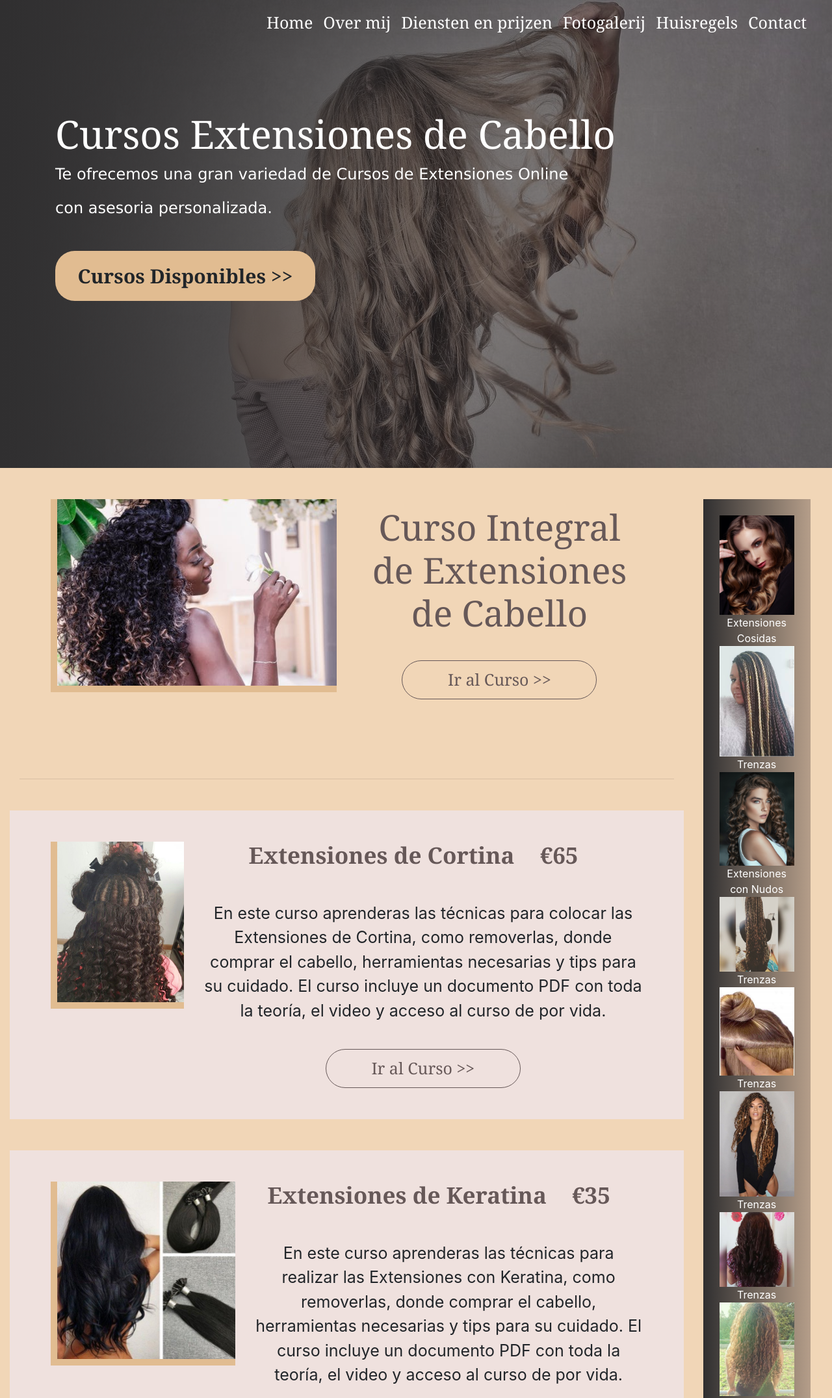
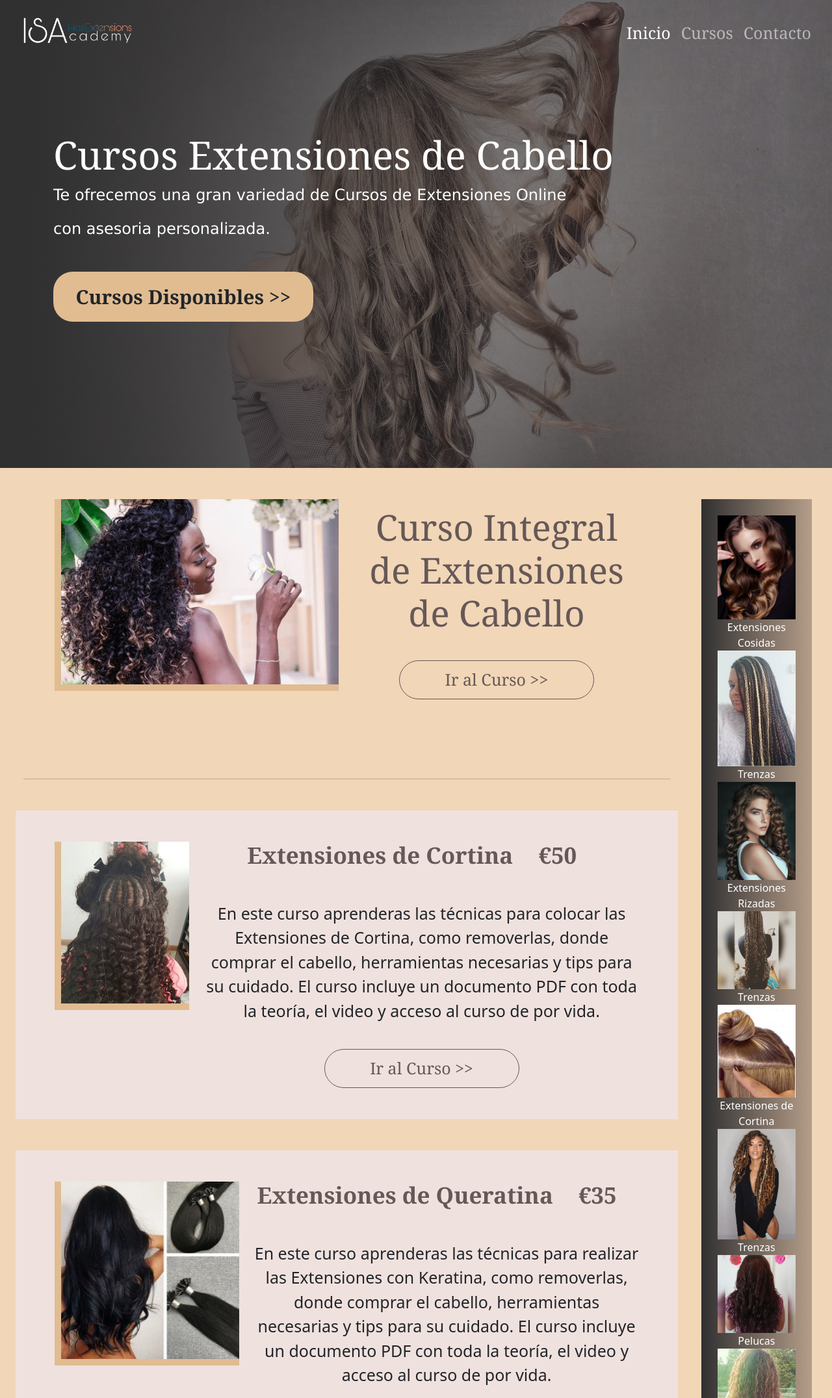
Before and after one commit to isaryaime19/isa-academy, a plain HTML site: page index.html in a window 1280 px wide. Shown: the top 2151 px of the page at 65% size. Drawn offline with nearby package versions, Linux system fonts and the light colour scheme.

Commit message:
Navbar update
Navbar update

```diff
--- a/index.html
+++ b/index.html
@@ -10,9 +10,10 @@
     <!-- SEO -->
     <link rel="stylesheet" href="style.css">
     <!-- Bootstrap CSS -->
-    <link rel="stylesheet" href="https://stackpath.bootstrapcdn.com/bootstrap/4.4.1/css/bootstrap.min.css"
-    integrity="sha384-Vkoo8x4CGsO3+Hhxv8T/Q5PaXtkKtu6ug5TOeNV6gBiFeWPGFN9MuhOf23Q9Ifjh"
-    crossorigin="anonymous">
+   <!-- CSS only -->
+<link href="https://cdn.jsdelivr.net/npm/bootstrap@5.0.0-beta2/dist/css/bootstrap.min.css" rel="stylesheet" integrity="sha384-BmbxuPwQa2lc/FVzBcNJ7UAyJxM6wuqIj61tLrc4wSX0szH/Ev+nYRRuWlolflfl" crossorigin="anonymous">
+<!-- JavaScript Bundle with Popper -->
+<script src="https://cdn.jsdelivr.net/npm/bootstrap@5.0.0-beta2/dist/js/bootstrap.bundle.min.js" integrity="sha384-b5kHyXgcpbZJO/tY9Ul7kGkf1S0CWuKcCD38l8YkeH8z8QjE0GmW1gYU5S9FOnJ0" crossorigin="anonymous"></script>
 <script src="https://kit.fontawesome.com/ba1f2bfbe7.js" crossorigin="anonymous"></script>
 
 <title>Cursos de Extensiones</title>
@@ -20,55 +21,40 @@
 <body>
     <header>
     <div class="container-fluid portada" id="home">
-            <nav class="navbar navbar-dark navbar-expand-lg">
-              <!--   <img src="img/logo.png" alt="massage" class="logo img-fluid" > -->
-                        <button
-                            class="navbar-toggler"
-                            type="button"
-                            data-toggle="collapse"
-                            data-target="#navbarSupportedContent"
-                            aria-controls="navbarSupportedContent"
-                            aria-expanded="false"
-                            aria-label="Toggle navigation">
+        <nav class="navbar navbar-expand-lg navbar-dark">
+            <div class="container-fluid">
+              <img src="/img/logo.png" alt="" class="logo">
+              <button class="navbar-toggler" type="button" data-bs-toggle="collapse" data-bs-target="#navbarNav" aria-controls="navbarNav" aria-expanded="false" aria-label="Toggle navigation">
                 <span class="navbar-toggler-icon"></span>
               </button>
-
-                        <div class="collapse navbar-collapse" id="navbarSupportedContent">
-
-                            <ul class="navbar-nav ml-auto">
-                                <li class="nav-item active">
-                                    <a class="nav-link" href="#menu">Home<span class="sr-only">(current)</span></a>
+              <div class="collapse navbar-collapse" id="navbarNav">
+                <ul class="navbar-nav ms-auto">
+                  <li class="nav-item">
+                    <a class="nav-link active" aria-current="page" href="#home">Inicio</a>
                   </li>
-                                <li class="nav-item active">
-                                    <a class="nav-link" href="#Nosotros">Over mij</a>
+                  <li class="nav-item">
+                    <a class="nav-link" href="#Servicios">Cursos</a>
                   </li>
-                                <li class="nav-item active">
-                                    <a class="nav-link" href="#Servicios">Diensten en prijzen</a>
-                                </li>
-                                <li class="nav-item active">
-                                    <a class="nav-link" href="#fotogalerij">Fotogalerij</a>
-                                </li>
-                                <li class="nav-item active">
-                                    <a class="nav-link" href="#Regels">Huisregels</a>
-                                </li>
-                                <li class="nav-item active">
-                                    <a class="nav-link" href="#Contacto">Contact</a>
+                  <li class="nav-item">
+                    <a class="nav-link" href="#contacto">Contacto</a>
                   </li>
                 </ul>
               </div>
+            </div>
           </nav>
-
+     </div>
       <!--end navbar-->
         <div class="bb container">
             <h1 class="ml6"> Cursos Extensiones de Cabello</h1>
             <p>Te ofrecemos una gran variedad de Cursos de Extensiones Online</p>
              <p> con asesoria personalizada.</p>
             <div class="buttons mt-5">
-                   <a href="#Contacto" class="btn btt" role="button" >
+                   <a href="#Servicios" class="btn btt" role="button" >
                     Cursos Disponibles >>
                 </a>
             </div>
         </div>
+
     </header>
 <main>
     <div class="container-fluid main-content">
@@ -91,19 +77,17 @@
 
              <div class="container pt-5 text-center titulos" id="Servicios">
                  <!--servicios-->
-
                 <hr>
-
                      <div class="row card1 p-5 mt-5" > <!-- Inicio servicio -->
                          <div class="imagen col-md-3">
                              <img
                                  src="/img/fullweave.jpg"
-                                 alt=""
+                                 alt="Curso de extensiones cosidas"
                                  class="img-fluid img1">
 
                          </div>
                           <div class="servicios col-md-9">
-                             <h4>Extensiones de Cortina <span class="precio">€65</span></h4>
+                             <h4>Extensiones de Cortina <span class="precio">€50</span></h4>
                              <p>En este curso aprenderas las técnicas para colocar las Extensiones de Cortina, como removerlas, donde comprar el cabello, herramientas necesarias y tips para su cuidado. El curso incluye un documento PDF con toda la teoría, el video y acceso al curso de por vida.</p>
 
                              <div class="buttons">
@@ -115,11 +99,11 @@
                      <div class="imagen col-md-4">
                          <img
                              src="/img/keratina.jpg"
-                             alt=""
+                             alt="Curso de extensiones pegadas"
                              class="img-fluid img1">
                       </div>
                       <div class="servicios col-md-8">
-                         <h4>Extensiones de Keratina  <span class="precio">€35</span></h4>
+                         <h4>Extensiones de Queratina  <span class="precio">€35</span></h4>
                          <p>En este curso aprenderas las técnicas para realizar las Extensiones con Keratina, como removerlas, donde comprar el cabello, herramientas necesarias y tips para su cuidado. El curso incluye un documento PDF con toda la teoría, el video y acceso al curso de por vida.</p>
 
                          <div class="buttons">
@@ -132,7 +116,7 @@
                      <div class="imagen col-md-3">
                          <img
                              src="/img/bn.jpg"
-                             alt=""
+                             alt="Curso de extensiones con nudos"
                              class="img-fluid img1">
                       </div>
                       <div class="servicios col-md-9">
@@ -151,7 +135,7 @@
                          <div class="imagen col-md-3">
                              <img
                                  src="/img/3.jpg"
-                                 alt=""
+                                 alt="Curso de hacer trenzas"
                                  class="img-fluid img1">
 
                           </div>
@@ -170,11 +154,11 @@
                       <div class="imagen col-md-4 ">
                           <img
                              src="/img/peluca.jpg"
-                             alt=""
+                             alt="Curso de hacer pelucas"
                              class="img-fluid img1">
                       </div>
                       <div class="servicios col-md-8">
-                         <h4>Pelucas y Colas <span class="precio">€65</span></h4>
+                         <h4>Pelucas y Colas <span class="precio">€50</span></h4>
                          <p>En este curso aprenderas las técnicas para fabricar Pelucas y Colas, como removerlas, donde comprar el cabello, herramientas necesarias y tips para su cuidado. El curso incluye un documento PDF con toda la teoría, el video y acceso al curso de por vida.</p>
                          <div class="buttons">
                              <a href="#Contacto" class="btn btn-outline-light">Ir al Curso >></a>
@@ -186,25 +170,25 @@
 
             <div class="col-md-2">
               <div class="sidebar mt-5">
-                  <img src="/img/dark.jpg" alt="" class="img-fluid">
+                  <img src="/img/dark.jpg" alt="Cursos de Extensiones" class="img-fluid">
                   <span>Extensiones Cosidas</span>
-                  <img src="/img/4.jpg" alt="" class="img-fluid">
+                  <img src="/img/4.jpg" alt="Cursos de Extensiones" class="img-fluid">
                   <span>Trenzas</span>
-                  <img src="/img/rizos.jpg" alt="" class="img-fluid">
-                  <span>Extensiones con Nudos</span>
-                  <img src="/img/curly.jpg" alt="" class="img-fluid">
+                  <img src="/img/rizos.jpg" alt="Cursos de Extensiones" class="img-fluid">
+                  <span>Extensiones Rizadas</span>
+                  <img src="/img/curly.jpg" alt="Cursos de Extensiones" class="img-fluid">
                   <span>Trenzas</span>
-                  <img src="/img/braidless-1--e1543177193400.jpeg" alt="" class="img-fluid">
+                  <img src="/img/braidless-1--e1543177193400.jpeg" alt="Cursos de Extensiones" class="img-fluid">
+                  <span>Extensiones de Cortina</span>
+                  <img src="/img/foux.jpg" alt="Cursos de Extensiones" class="img-fluid">
                   <span>Trenzas</span>
-                  <img src="/img/foux.jpg" alt="" class="img-fluid">
-                  <span>Trenzas</span>
-                  <img src="/img/ww.jpg" alt="" class="img-fluid">
-                  <span>Trenzas</span>
-                  <img src="/img/curl2.jpg" alt="" class="img-fluid">
-                  <span>Trenzas</span>
-                  <img src="/img/reflejos.jpg" alt="" class="img-fluid">
-                  <span>Trenzas</span>
-                  <img src="/img/red.jpg" alt="" class="img-fluid">
+                  <img src="/img/ww.jpg" alt="Cursos de Extensiones" class="img-fluid">
+                  <span>Pelucas</span>
+                  <img src="/img/curl2.jpg" alt="Cursos de Extensiones" class="img-fluid">
+                  <span>Extensiones Rizadas</span>
+                  <img src="/img/reflejos.jpg" alt="Cursos de Extensiones" class="img-fluid">
+                  <span>Pelucas</span>
+                  <img src="/img/red.jpg" alt="Cursos de Extensiones" class="img-fluid">
                   <span>Trenzas</span>
 
               </div>
@@ -215,7 +199,7 @@
 </main>
  <!--end servicios-->
  <section>
-    <div class="container-fluid tendencias mb-5">
+    <div class="container-fluid tendencias mb-5" id="contacto">
         <div class="row">
             <div class="col-md-4">
                <h1>Contacto:</h1>
--- a/style.css
+++ b/style.css
@@ -24,6 +24,10 @@ header {
      background-size: cover;
      position: relative;
      object-fit: cover;
+ }
+
+ .logo {
+     width: 200px;
  }
 
  nav li :hover {
@@ -219,6 +223,10 @@ nav a {
         height: fit-content;
     }
 
+    .logo {
+        width: 50px;
+    }
+
     footer {
         padding-top: 60px;
     }
```
Lines whose indentation alone changed are shown as unchanged.
